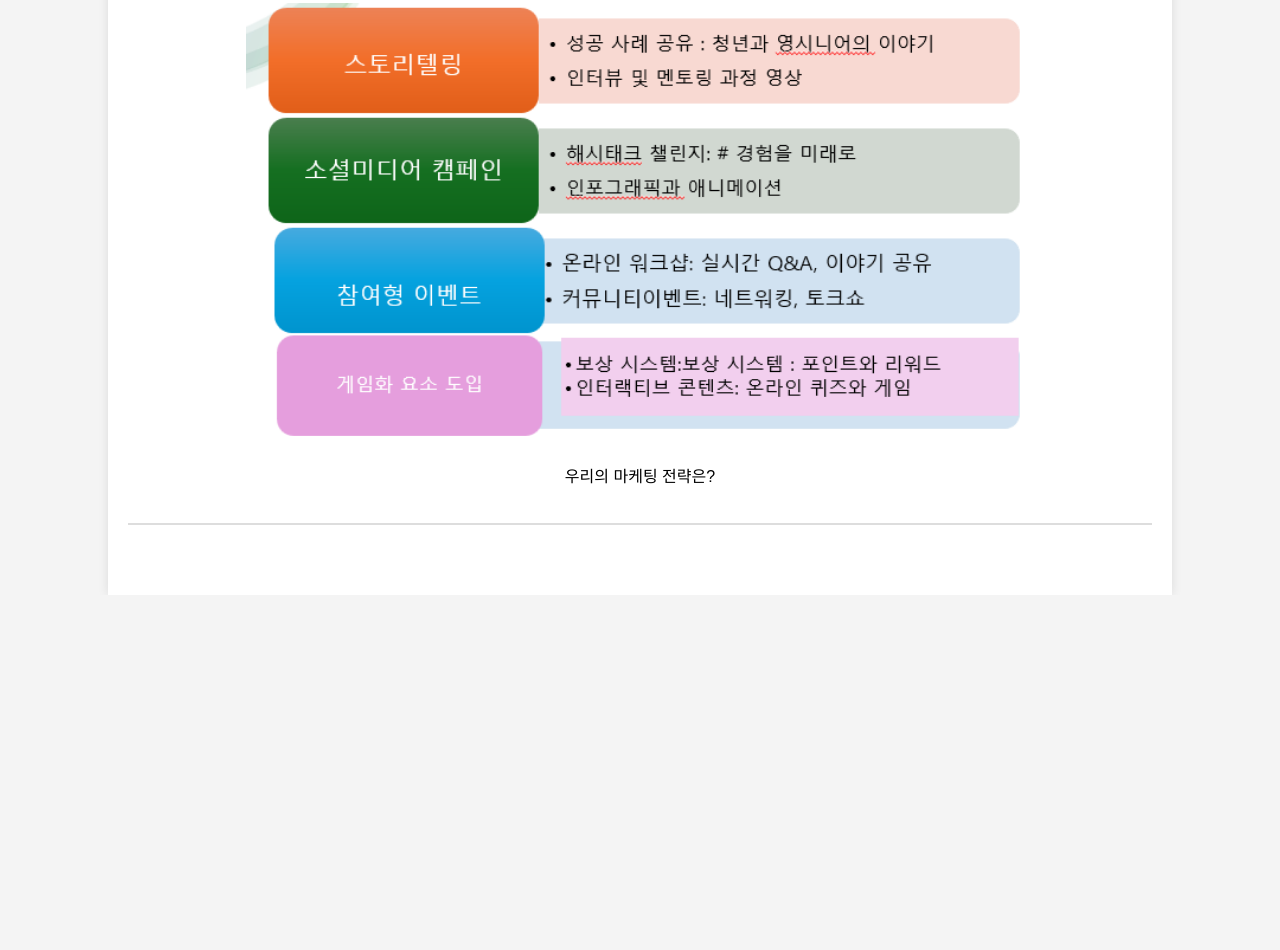
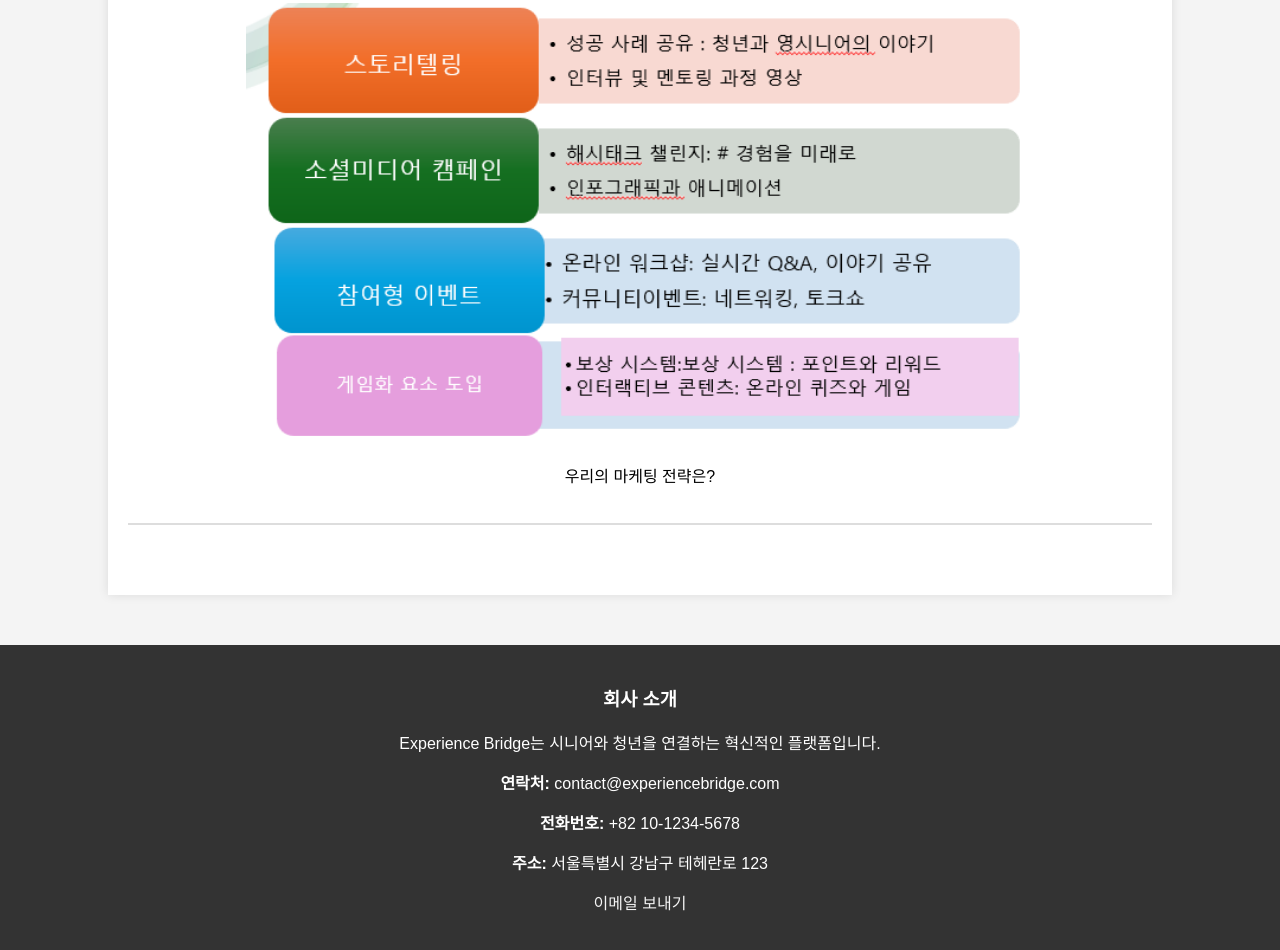
Before and after one commit to bluestarwoo07/bluestarwoo007-github.io, a plain HTML site: page index.html in a window 1280 px wide. Shown: the part 4564-5514 px from the top of the page. Before the commit the page ends 5159 px from the top, so only its background shows below. Drawn offline with Linux system fonts and the light colour scheme.

Commit message:
Update index.html

```diff
--- a/index.html
+++ b/index.html
@@ -29,6 +29,16 @@
             margin-bottom: 50px;
             padding: 20px;
             border-bottom: 2px solid #ddd;
+        }
+        .footer {
+            background-color: #333;
+            color: white;
+            padding: 20px;
+            margin-top: 50px;
+        }
+        .footer a {
+            color: #f4f4f4;
+            text-decoration: none;
         }
     </style>
 </head>
@@ -79,5 +89,14 @@
             <p>우리의 마케팅 전략은?</p>
         </div>
     </div>
+
+    <div class="footer">
+        <h3>회사 소개</h3>
+        <p>Experience Bridge는 시니어와 청년을 연결하는 혁신적인 플랫폼입니다.</p>
+        <p><strong>연락처:</strong> contact@experiencebridge.com</p>
+        <p><strong>전화번호:</strong> +82 10-1234-5678</p>
+        <p><strong>주소:</strong> 서울특별시 강남구 테헤란로 123</p>
+        <p><a href="mailto:contact@experiencebridge.com">이메일 보내기</a></p>
+    </div>
 </body>
 </html>
```
